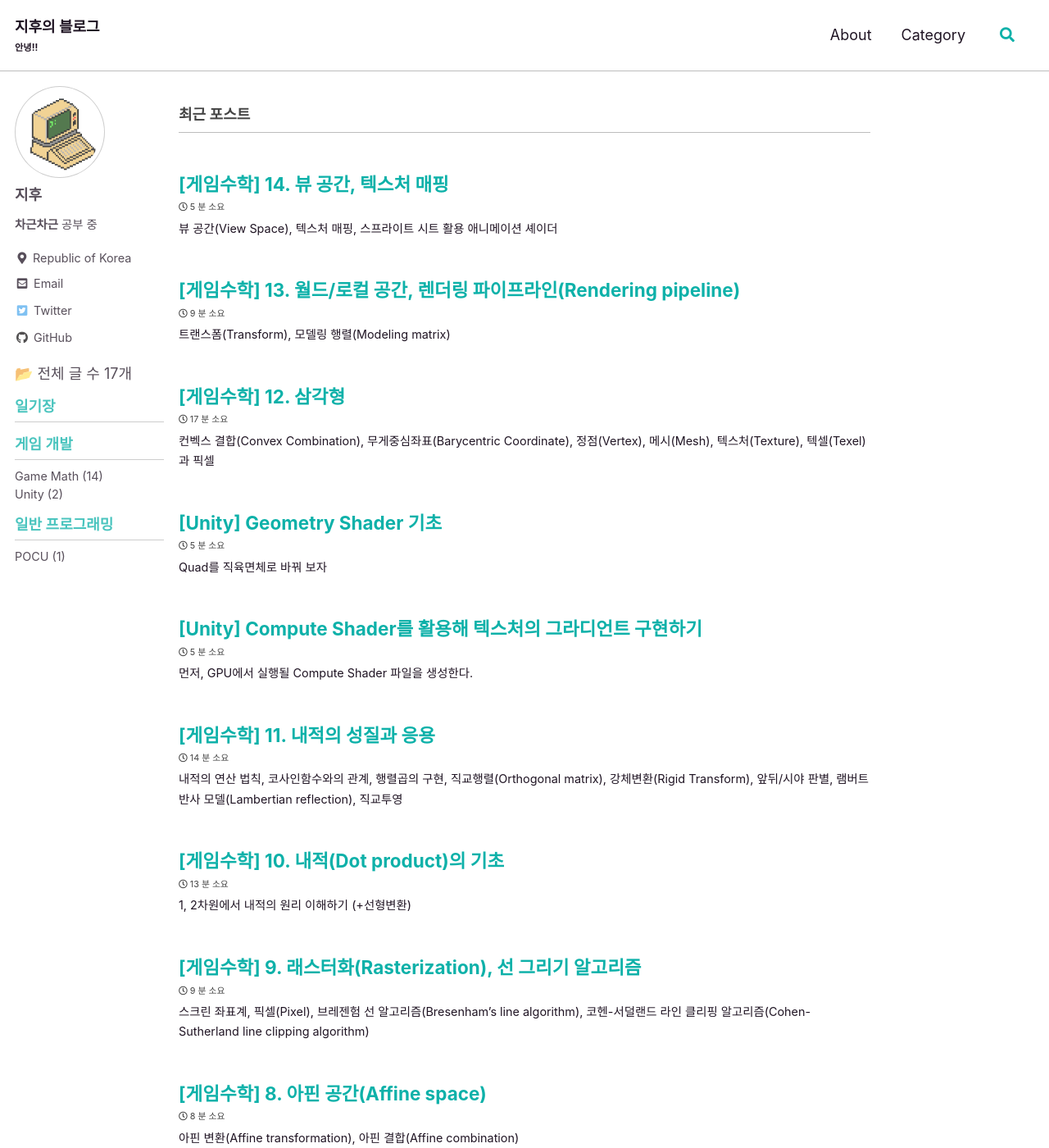
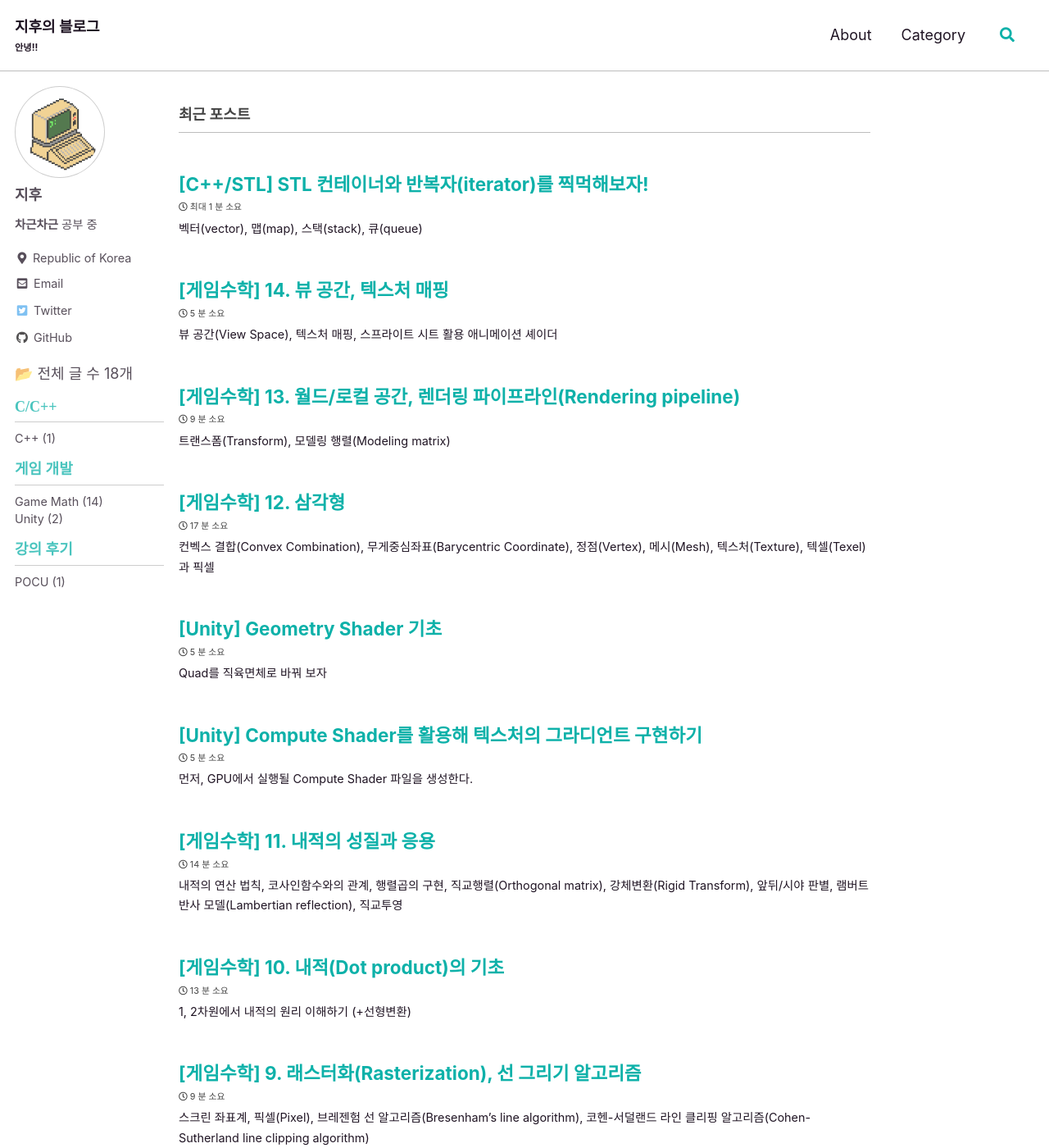
Before and after one commit to jihukim135/jihukim135.github.io, a Jekyll site: the page built from index.html, in a window 1280 px wide and 1400 px high. Shown: the whole window at 82% size. Built offline with Jekyll 4.4.1, drawn with Linux system fonts in a browser that asks for light colours; cached includes are drawn as plain includes; some web fonts are replaced; the list of posts is cut into pages by our own code; some of the changed text lies outside the part shown.

Commit message:
New Post: STL 찍먹

```diff
--- a/_includes/nav_list_main.html
+++ b/_includes/nav_list_main.html
@@ -12,14 +12,14 @@
       </li>
       <li>
         <!--span 태그로 카테고리들을 크게 분류 ex) C/C++/C#-->
-        <span class="nav__sub-title">일기장</span>
+        <span class="nav__sub-title">C/C++</span>
             <!--ul 태그로 같은 카테고리들 모아둔 페이지들 나열-->
             <ul>
                 <!--Cpp 카테고리 글들을 모아둔 페이지인 /categories/cpp 주소의 글로 링크 연결-->
                 <!--category[1].size 로 해당 카테고리를 가진 글의 개수 표시-->
                 {% for category in site.categories %}
-                    {% if category[0] == "diary" %}
-                        <li><a href="/categories/diary" class="">Diary ({{category[1].size}})</a></li>
+                    {% if category[0] == "C++" %}
+                        <li><a href="/categories/candcplusplus" class="">C++ ({{category[1].size}})</a></li>
                     {% endif %}
                 {% endfor %}
             </ul>
@@ -38,7 +38,7 @@
                     {% endif %}
                 {% endfor %}
             </ul>
-        <span class="nav__sub-title">일반 프로그래밍</span>
+        <span class="nav__sub-title">강의 후기</span>
             <ul>
                 {% for category in site.categories %}
                     {% if category[0] == "POCU" %}
--- /dev/null
+++ b/_posts/2022-08-29-stlchickmuk.md
@@ -0,0 +1,27 @@
+---
+title:  "[C++/STL] STL 컨테이너와 반복자(iterator)를 찍먹해보자!"
+excerpt: 벡터(vector), 맵(map), 스택(stack), 큐(queue)
+
+categories: ["C++"]
+tags:
+  # - [C++], [STL]
+
+toc: true
+toc_sticky: true
+
+date: 2022-08-29
+last_modified_at: 2022-08-29
+
+sidebar_main: true
+
+---
+
+<br/>
+
+최근 교내 프로그래머 컨퍼런스에서 발표를 하게 되어, 15분 동안 간단하게 STL 컨테이너와 반복자 개념을 설명하는 내용을 준비했다. 나도 부스러기고 시간 제한 때문에 압축된 감이 있지만... 그래도 도움이 되는 정보를 전달하려 노력했다.
+
+아래 유튜브 링크에서 녹화본을 볼 수 있다! (썸네일과 제목은 내가 만들지 않았다.)
+
+{% include video id="Id4y_q8TqGI" provider="youtube" %}
+
+<br/>
```
Also changed, not shown: _pages/categories/category-candcplusplus.md (added, +11 -0 lines), _posts/2022-06-15-gamemath13.md (+4 -0 lines).
